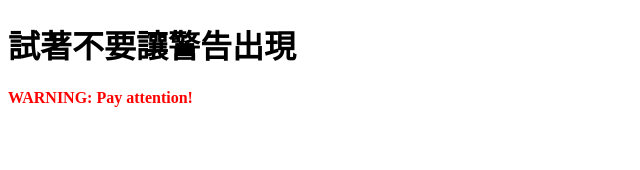
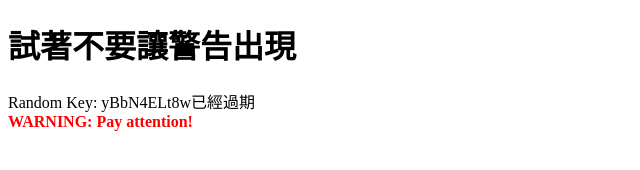
Before and after one commit to chienhsiang-hung/PowerAutomateExamples, a plain HTML site: page KeepContentAlive/index.html in a window 1280 px wide. Shown: the whole page, without its empty margins (0-640 px from the left). Drawn offline with Linux system fonts and the light colour scheme.

Commit message:
Update index.html

```diff
--- a/KeepContentAlive/index.html
+++ b/KeepContentAlive/index.html
@@ -28,6 +28,7 @@
 </head>
 <body>
 <h1>試著不要讓警告出現</h1>
+<div id="randomKey"></div>
 <div class="warning" id="warningMessage">WARNING: Pay attention!</div>
 
 <script>
@@ -45,10 +46,26 @@
 
   // Show warning message every 10 seconds
   setInterval(function() {
-    alert("WARNING: Pay attention!");
+    alert(`${document.getElementById("randomKey").textContent} 已經過期`);
+    document.getElementById("randomKey").textContent = "Random Key: " + randomKey + "已經過期";
     showWarning();
     setTimeout(hideWarning, 2000); // Hide the warning after 2 seconds
   }, 5000); // 10 seconds in milliseconds
 </script>
+<script>
+    // Function to generate a random key
+    function generateRandomKey(length) {
+      const charset = 'ABCDEFGHIJKLMNOPQRSTUVWXYZabcdefghijklmnopqrstuvwxyz0123456789';
+      let key = '';
+      for (let i = 0; i < length; i++) {
+        key += charset.charAt(Math.floor(Math.random() * charset.length));
+      }
+      return key;
+    }
+
+    // Generate a random key and display it
+    const randomKey = generateRandomKey(10); // Change 10 to desired key length
+    document.getElementById("randomKey").textContent = "Random Key: " + randomKey;
+  </script>
 </body>
 </html>
```
